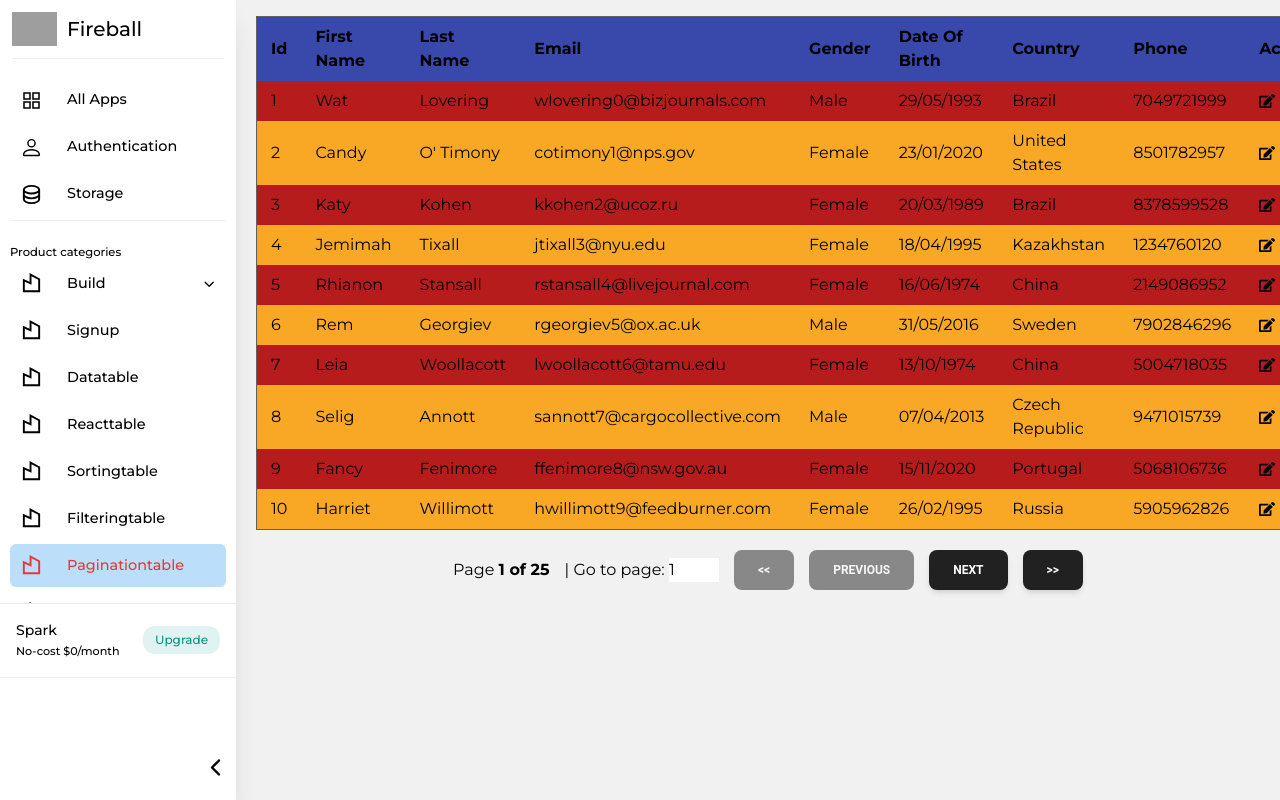
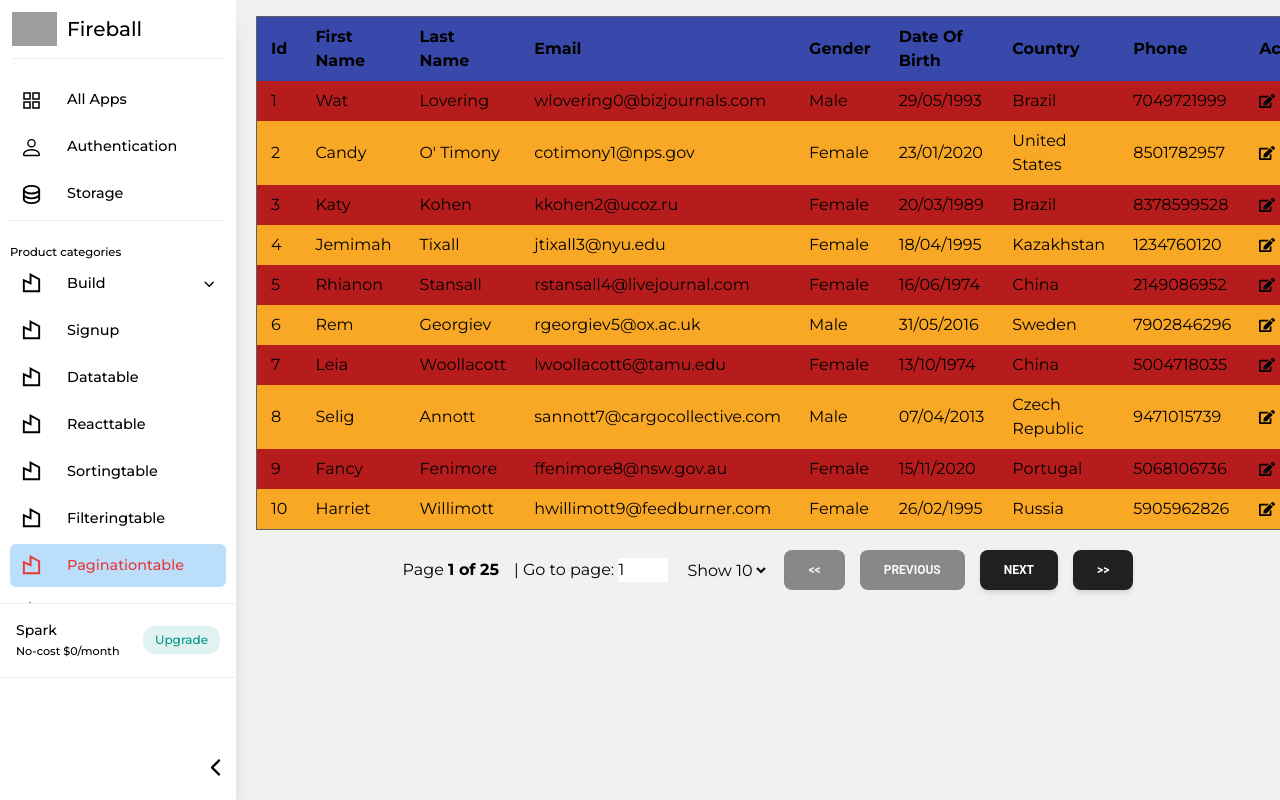
Before and after one commit to nguyentuanhung123/Sidebar-with-submenu-using-tailwind-and-framer-motion, a React (Create React App) app: page /paginationtable in a window 1280 px wide. Shown: the top 800 px of the page. Built offline with nearby package versions, Linux system fonts and the light colour scheme; grey boxes are pictures that could not be loaded.

Commit message:
tutorial-13-page-size

```diff
--- a/src/pages/GlobalFilter.jsx
+++ b/src/pages/GlobalFilter.jsx
@@ -15,7 +15,7 @@
 
     const onChange = useAsyncDebounce((value) => {
         setFilter(value || undefined)
-    }, 3000)
+    }, 2000)
 
     return (
         <span>
--- a/src/pages/PaginationTable.jsx
+++ b/src/pages/PaginationTable.jsx
@@ -17,6 +17,10 @@
 // B3 : Bổ sung 1 thẻ span để Go to page
 // B4 : Bổ sung initialSate: { pageIndex : 0} ngay dưới data trong tableInstance
 
+// Tutorail - 13 - Pagination (Page size)
+// B1 : Bổ sung setPageSize ngay dưới pageCount
+// B2 : const { pageIndex, pageSize } = state
+// B3 : Bố sung thẻ <select value={pageSize}></select> dưới thẻ span Go to page
 
 
 import React, { useMemo } from "react";
@@ -75,11 +79,12 @@
         pageOptions,
         gotoPage,
         pageCount,
+        setPageSize,
         state,
         prepareRow // <-- This is the important part
     } = tableInstance
 
-    const { pageIndex } = state
+    const { pageIndex, pageSize } = state
 
     const handleEdit = (id) => {
         // Implement your edit logic here
@@ -94,6 +99,8 @@
     // console.log('State : ', state); => {pageSize : 10, pageIndex: 0 , ....}
 
     // console.log("Page options : ", pageOptions); => 24
+
+    // console.log("Page count : ", pageCount); => 25
 
     return (
         <>
@@ -147,6 +154,17 @@
                             gotoPage(pageNumber)
                         }} />
                 </span>
+                <select value={pageSize} onChange={(e) => setPageSize(Number(e.target.value))}>
+                    {
+                        [5, 10, 15].map((pageSize) => {
+                            return (
+                                <option key={pageSize} value={pageSize}>
+                                    Show {pageSize}
+                                </option>
+                            )
+                        })
+                    }
+                </select>
                 <Button onClick={() => gotoPage(0)} disabled={!canPreviousPage}>{'<<'}</Button>
                 <Button onClick={() => previousPage()} disabled={!canPreviousPage}>Previous</Button>
                 <Button onClick={() => nextPage()} disabled={!canNextPage}>Next</Button>
```
